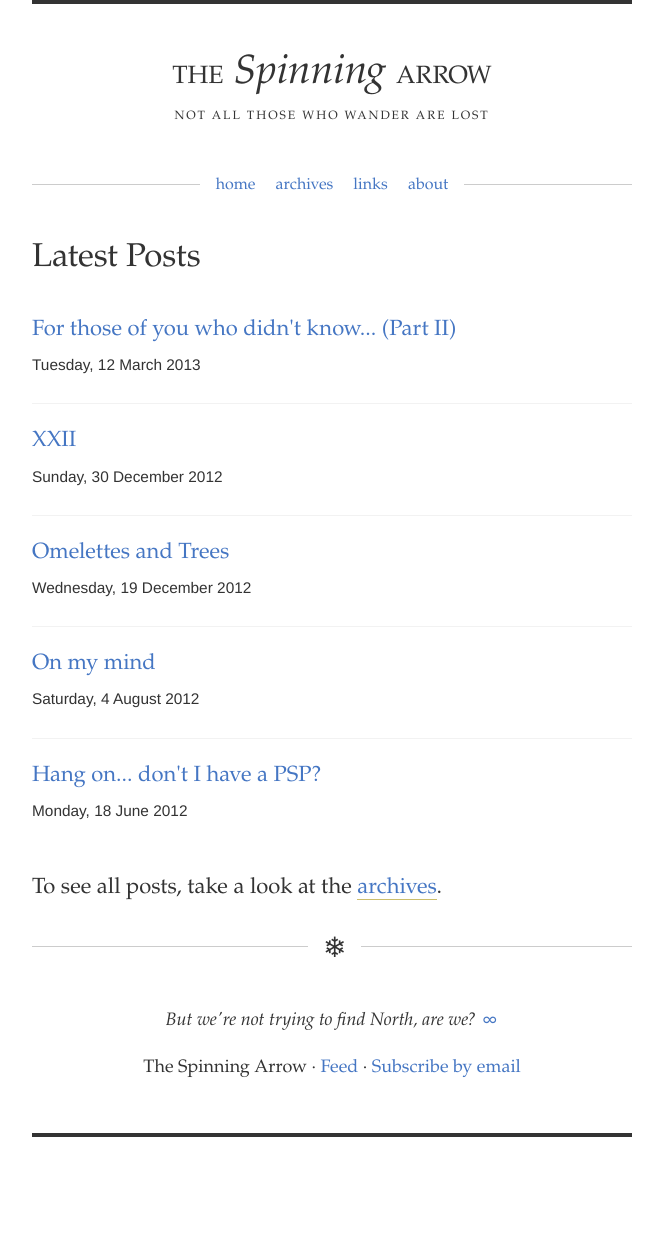
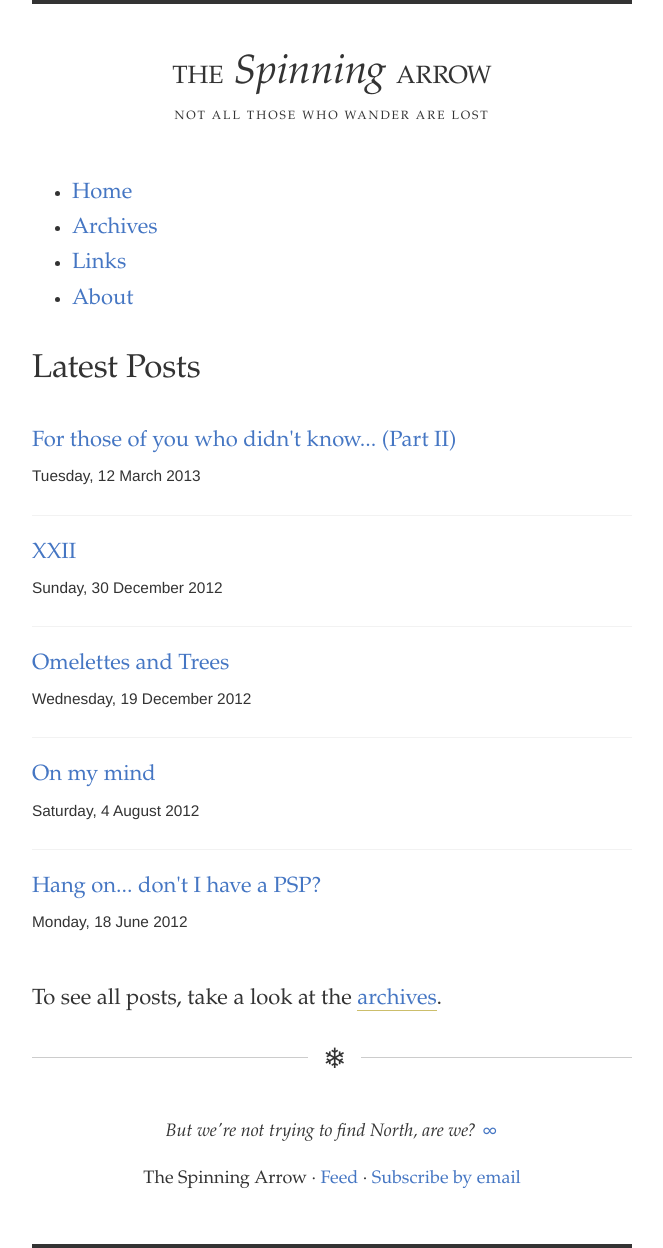
Before and after one commit to spinningarrow/blog.sahil.me, a Jekyll site: the page built from index.html, in a window 1280 px wide. Shown: the whole page, without its empty margins (308-971 px from the left). Built offline with Jekyll 4.4.1, drawn with Linux system fonts in a browser that asks for light colours; some web fonts are replaced; comment, search, counter and statistics services are not loaded; before the commit the page ends 1137 px from its top, so only the background shows below that.

Commit message:
Update stylesheet
* Removed main class from nav because it's not needed and it confusing

```diff
--- a/_layouts/default.html
+++ b/_layouts/default.html
@@ -30,7 +30,7 @@
 		<p>Not all those who wander are lost</p>
 	</header>
 
-	<nav class="main">
+	<nav>
 		<ul>
 			<li><a href="{{ site.baseurl }}/">Home</a></li>
 			<li><a href="{{ site.baseurl }}/archives/">Archives</a></li>
--- a/assets/css/_stylus/arrow.styl
+++ b/assets/css/_stylus/arrow.styl
@@ -122,7 +122,7 @@
 			font-style normal
 
 // Nav
-nav.main
+body > nav
 	font-size 16px
 	height $baseLineHeight
 	line-height 1
```
